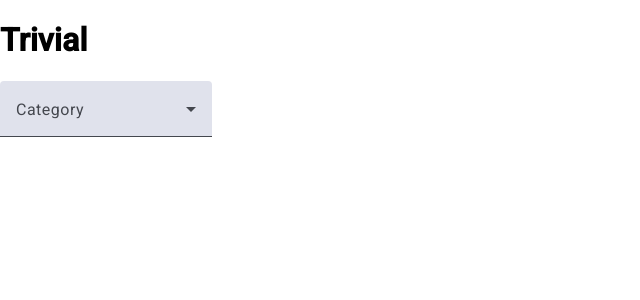
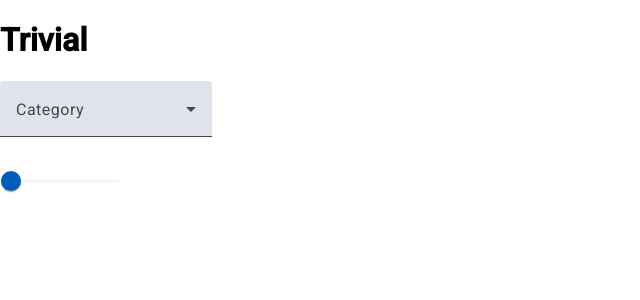
Before and after one commit to mrivasperez/trivial, an Angular app: page / in a window 1280 px wide. Shown: the top 300 px of the page, without its empty margins (0-640 px from the left). Built offline with nearby package versions, Linux system fonts and the light colour scheme.

Commit message:
style: number of questions slider

```diff
--- a/src/app/app.component.html
+++ b/src/app/app.component.html
@@ -1,14 +1,18 @@
 <h1>Trivial</h1>
-<!-- TODO number of questions -->
-<!-- TODO Category -->
+
 <mat-form-field>
   <mat-label>Category</mat-label>
   <mat-select>
     @for (category of categoryOptions; track $index) {
-    <mat-option>{{ category.name }}</mat-option>
+    <mat-option [value]="category.id">{{ category.name }}</mat-option>
     }
   </mat-select>
 </mat-form-field>
 
 <!-- TODO difficulty -->
 <!-- TODO type -->
+<br />
+<!-- TODO number of questions -->
+<mat-slider min="1" max="50" step="1" discrete>
+  <input matSliderThumb value="1" />
+</mat-slider>
```
Also changed, not shown: src/app/app.component.ts (+8 -1 lines).
